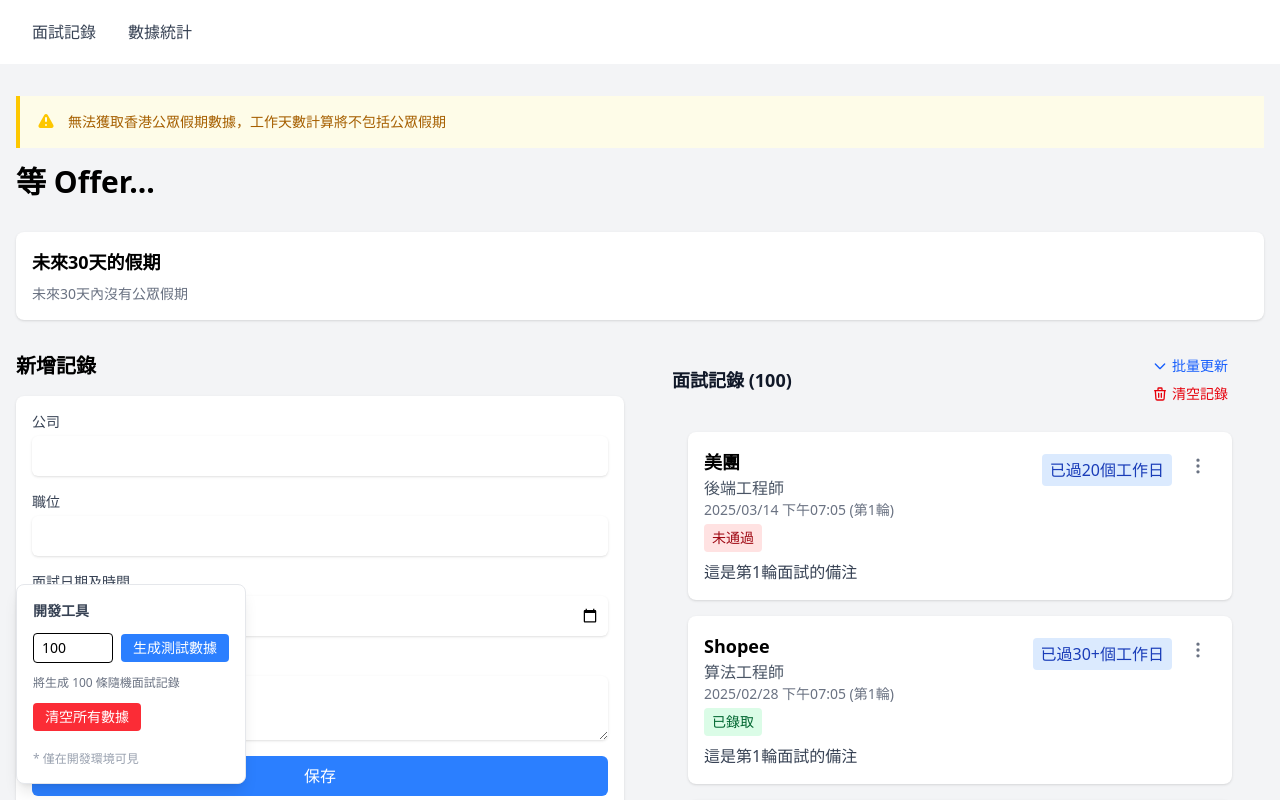
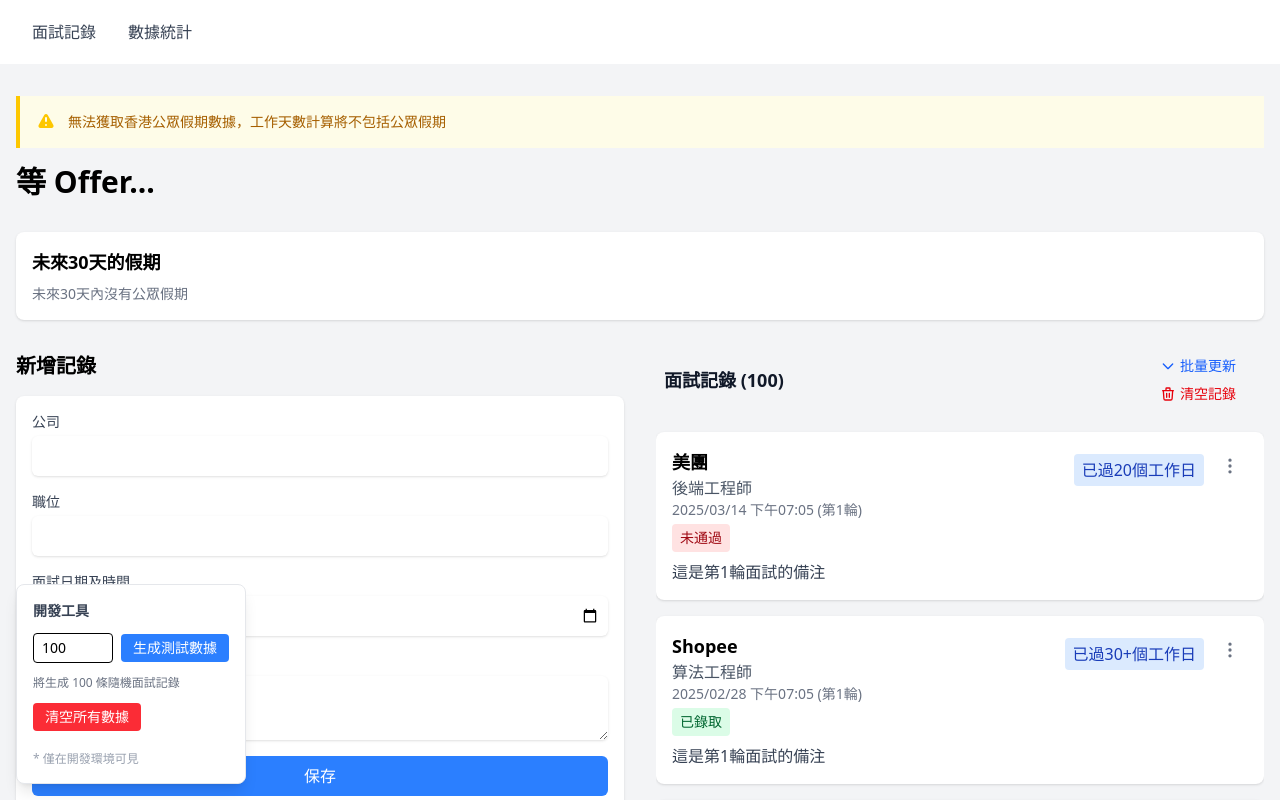
Before and after one commit to jackykh/interview-records, a React (Vite) app: page / in a window 1280 px wide. Both pictures are taken after a click on the button "生成測試數據". Shown: the top 800 px of the page. Built offline with nearby package versions, Linux system fonts and the light colour scheme; no server answers.

Commit message:
update style

```diff
--- a/src/components/interviewItem.tsx
+++ b/src/components/interviewItem.tsx
@@ -7,7 +7,7 @@ const InterviewItem: React.FC<{
   style: React.CSSProperties;
   onAction: (interview: Interview) => void;
 }> = ({ interview, style, onAction }) => (
-  <div style={style} className="px-4">
+  <div style={style}>
     <div className="bg-white p-4 rounded-lg shadow relative my-2">
       <div className="flex justify-between items-start">
         <div>
--- a/src/components/interviewList.tsx
+++ b/src/components/interviewList.tsx
@@ -400,7 +400,7 @@ export const InterviewList: React.FC = () => {
   return (
     <div className="relative flex flex-col h-full">
       {/* 列表頭部 */}
-      <div className="flex justify-between items-center mb-4 px-4 flex-shrink-0">
+      <div className="flex justify-between items-center mb-4 px-2 flex-shrink-0">
         <h2 className="text-lg font-semibold text-gray-900">
           面試記錄 ({totalCount})
         </h2>
@@ -449,7 +449,7 @@ export const InterviewList: React.FC = () => {
       </div>
 
       {/* 列表內容 */}
-      <div className="flex-1 overflow-y-auto px-4 space-y-4 scrollbar-thin scrollbar-thumb-gray-300 scrollbar-track-transparent hover:scrollbar-thumb-gray-400">
+      <div className="flex-1 overflow-y-auto  space-y-4 scrollbar-thin scrollbar-thumb-gray-300 scrollbar-track-transparent hover:scrollbar-thumb-gray-400">
         {interviews.map((interview) => (
           <InterviewItem
             key={interview.id}
```
